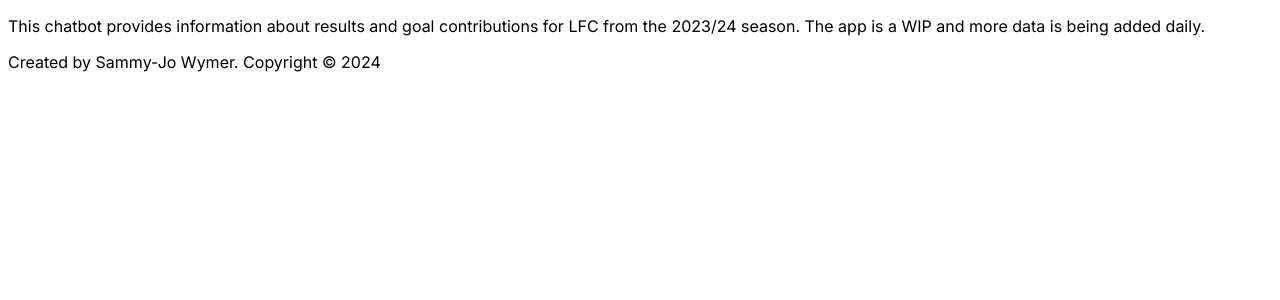
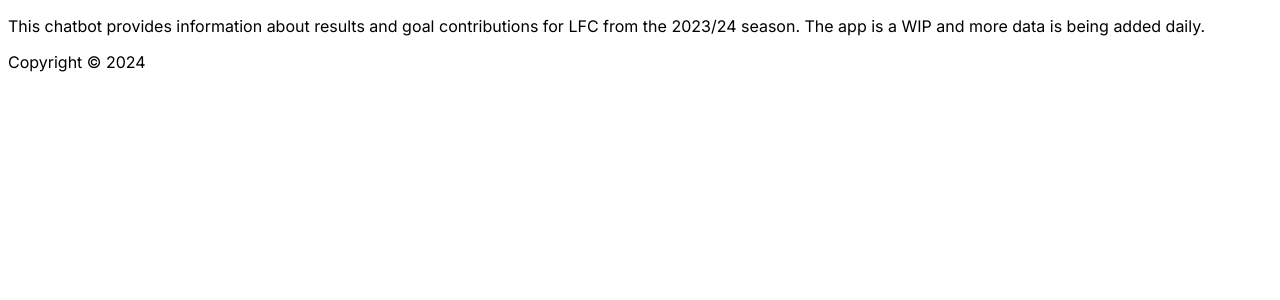
Before and after one commit to swymerjo/react-chatbot, a Next.js app: page /disclaimer in a window 1280 px wide. Shown: the top 300 px of the page. Built offline with nearby package versions, Linux system fonts and the light colour scheme.

Commit message:
feat(app): remove name

```diff
--- a/app/disclaimer/page.tsx
+++ b/app/disclaimer/page.tsx
@@ -7,7 +7,7 @@
         added daily.
       </p>
       <p className="copyright-text" tabIndex={0}>
-        Created by Sammy-Jo Wymer. Copyright &copy; 2024
+        Copyright &copy; 2024
       </p>
     </footer>
   );
```
